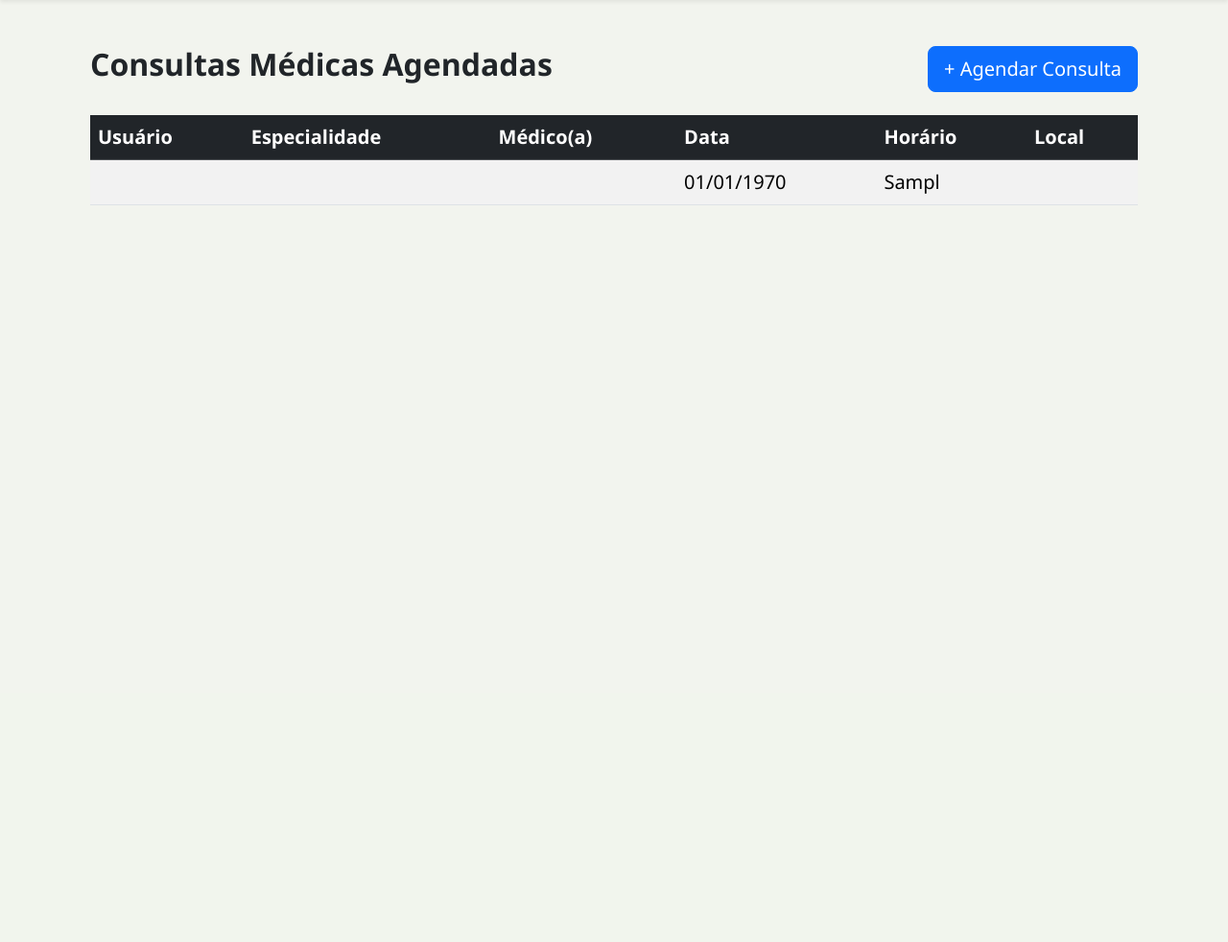
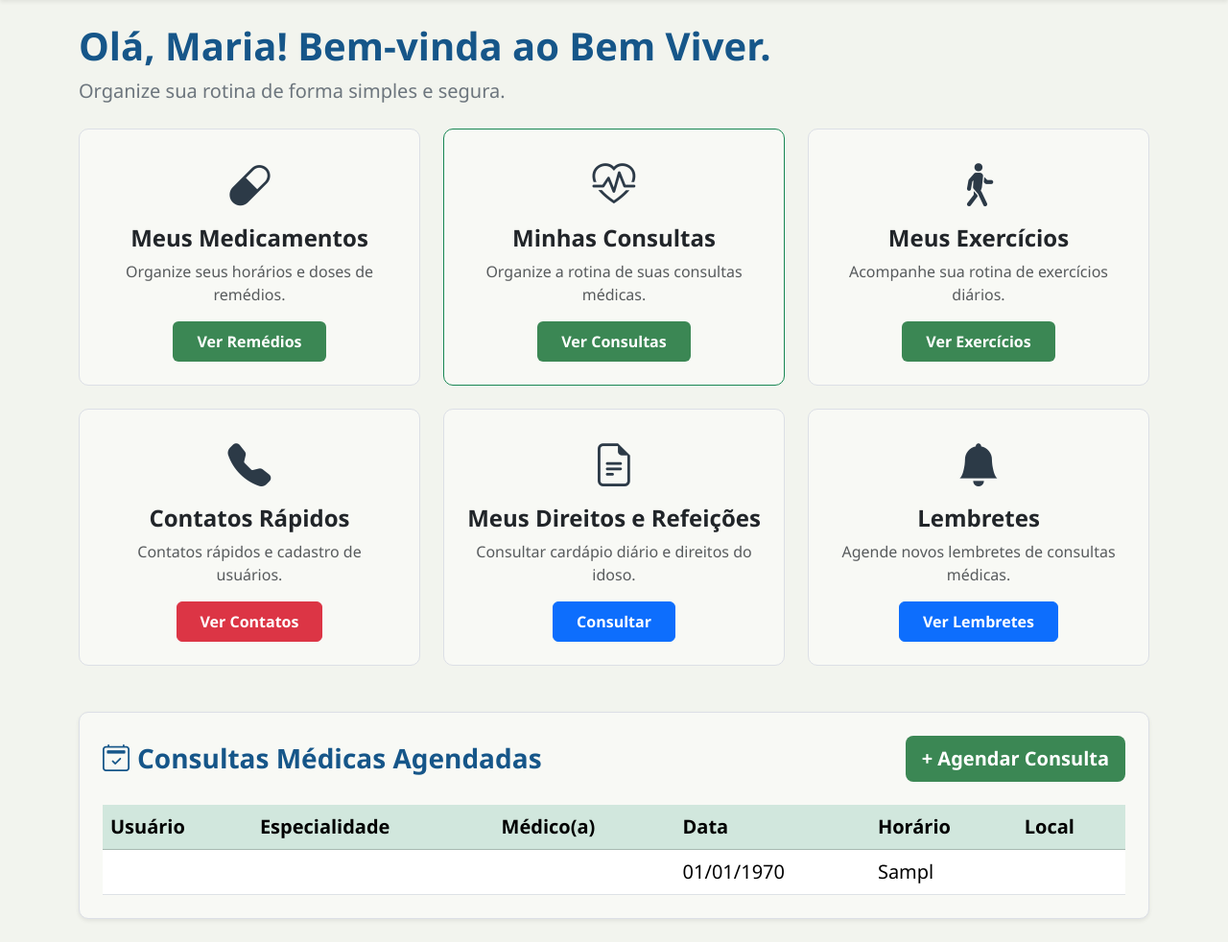
Before and after one commit to Panda340-connect/meu_projeto, a PHP site: template app/views/consultas/index.php in a window 1280 px wide. Shown: the part 78-1060 px from the top of the page at 96% size. Before the commit the page ends 292 px from the top, so only its background shows below. Run offline with PHP 8.4, Linux system fonts and the light colour scheme; the template is opened without the code that fills it: most values are stand-ins (such as "Sample title", 1, 10 or a date in 2020); data that the repository does not hold is empty.

Commit message:
feat: alteração do index.php de views

```diff
--- a/app/views/consultas/index.php
+++ b/app/views/consultas/index.php
@@ -1,19 +1,103 @@
-<div class="container mt-4">
+<!-- Cabeçalho de Boas-Vindas igual ao Esboço -->
+<div class="mb-4">
+    <h1 class="titulo-boasvindas display-6">Olá, Maria! Bem-vinda ao Bem Viver.</h1>
+    <p class="text-secondary fs-5 mb-0">Organize sua rotina de forma simples e segura.</p>
+</div>
+
+<!-- Grade com os 6 Cards do Esboço -->
+<div class="row row-cols-1 row-cols-md-3 g-4 mb-5">
+    <!-- Card 1: Meus Medicamentos -->
+    <div class="col">
+        <div class="card card-bemviver h-100 text-center p-4">
+            <div class="mb-2"><i class="bi bi-capsule icone-card"></i></div>
+            <h4 class="fw-bold">Meus Medicamentos</h4>
+            <p class="text-muted">Organize seus horários e doses de remédios.</p>
+            <div class="mt-auto">
+                <a href="<?= url('medicamento/index') ?>" class="btn btn-verde px-4 py-2">Ver Remédios</a>
+            </div>
+        </div>
+    </div>
+
+    <!-- Card 2: Minhas Consultas -->
+    <div class="col">
+        <div class="card card-bemviver h-100 text-center p-4 border-success">
+            <div class="mb-2"><i class="bi bi-heart-pulse icone-card"></i></div>
+            <h4 class="fw-bold">Minhas Consultas</h4>
+            <p class="text-muted">Organize a rotina de suas consultas médicas.</p>
+            <div class="mt-auto">
+                <a href="#secao-consultas" class="btn btn-verde px-4 py-2">Ver Consultas</a>
+            </div>
+        </div>
+    </div>
+
+    <!-- Card 3: Meus Exercícios -->
+    <div class="col">
+        <div class="card card-bemviver h-100 text-center p-4">
+            <div class="mb-2"><i class="bi bi-person-walking icone-card"></i></div>
+            <h4 class="fw-bold">Meus Exercícios</h4>
+            <p class="text-muted">Acompanhe sua rotina de exercícios diários.</p>
+            <div class="mt-auto">
+                <a href="<?= url('exercicio/index') ?>" class="btn btn-verde px-4 py-2">Ver Exercícios</a>
+            </div>
+        </div>
+    </div>
+
+    <!-- Card 4: Contatos Rápidos -->
+    <div class="col">
+        <div class="card card-bemviver h-100 text-center p-4">
+            <div class="mb-2"><i class="bi bi-telephone-fill icone-card"></i></div>
+            <h4 class="fw-bold">Contatos Rápidos</h4>
+            <p class="text-muted">Contatos rápidos e cadastro de usuários.</p>
+            <div class="mt-auto">
+                <a href="<?= url('usuario/index') ?>" class="btn btn-danger fw-semibold px-4 py-2">Ver Contatos</a>
+            </div>
+        </div>
+    </div>
+
+    <!-- Card 5: Minhas Refeições / Direitos -->
+    <div class="col">
+        <div class="card card-bemviver h-100 text-center p-4">
+            <div class="mb-2"><i class="bi bi-file-earmark-text icone-card"></i></div>
+            <h4 class="fw-bold">Meus Direitos e Refeições</h4>
+            <p class="text-muted">Consultar cardápio diário e direitos do idoso.</p>
+            <div class="mt-auto">
+                <a href="<?= url('refeicao/index') ?>" class="btn btn-primary fw-semibold px-4 py-2">Consultar</a>
+            </div>
+        </div>
+    </div>
+
+    <!-- Card 6: Lembretes (Agendar Consulta) -->
+    <div class="col">
+        <div class="card card-bemviver h-100 text-center p-4">
+            <div class="mb-2"><i class="bi bi-bell-fill icone-card"></i></div>
+            <h4 class="fw-bold">Lembretes</h4>
+            <p class="text-muted">Agende novos lembretes de consultas médicas.</p>
+            <div class="mt-auto">
+                <a href="<?= url('consulta/create') ?>" class="btn btn-primary fw-semibold px-4 py-2">Ver Lembretes</a>
+            </div>
+        </div>
+    </div>
+</div>
+
+<!-- Seção da Tabela de Consultas (Sua Parte da Entrega 3) -->
+<div id="secao-consultas" class="card card-bemviver p-4 shadow-sm">
     <div class="d-flex justify-content-between align-items-center mb-4">
-        <h2 class="fw-bold">Consultas Médicas Agendadas</h2>
-        <a href="<?= url('consulta/create') ?>" class="btn btn-primary btn-lg">
+        <h3 class="titulo-boasvindas mb-0">
+            <i class="bi bi-calendar2-check me-2"></i>Consultas Médicas Agendadas
+        </h3>
+        <a href="<?= url('consulta/create') ?>" class="btn btn-verde btn-lg">
             + Agendar Consulta
         </a>
     </div>
 
     <?php if (empty($consultas)): ?>
-        <div class="alert alert-info fs-5">
-            Nenhuma consulta cadastrada no momento.
+        <div class="alert alert-info fs-5 mb-0">
+            Nenhuma consulta cadastrada no momento. Clique em <strong>+ Agendar Consulta</strong> para cadastrar.
         </div>
     <?php else: ?>
         <div class="table-responsive">
-            <table class="table table-striped table-hover align-middle fs-5">
-                <thead class="table-dark">
+            <table class="table table-hover align-middle fs-5 mb-0">
+                <thead class="table-success">
                     <tr>
                         <th>Usuário</th>
                         <th>Especialidade</th>
@@ -26,7 +110,7 @@
                 <tbody>
                     <?php foreach ($consultas as $c): ?>
                         <tr>
-                            <td><?= e($c['nome_usuario'] ?? '') ?></td>
+                            <td class="fw-semibold"><?= e($c['nome_usuario'] ?? '') ?></td>
                             <td><?= e($c['especialidade'] ?? '') ?></td>
                             <td><?= e($c['nome_medico'] ?? '') ?></td>
                             <td><?= !empty($c['data_consulta']) ? date('d/m/Y', strtotime($c['data_consulta'])) : '' ?></td>
```
